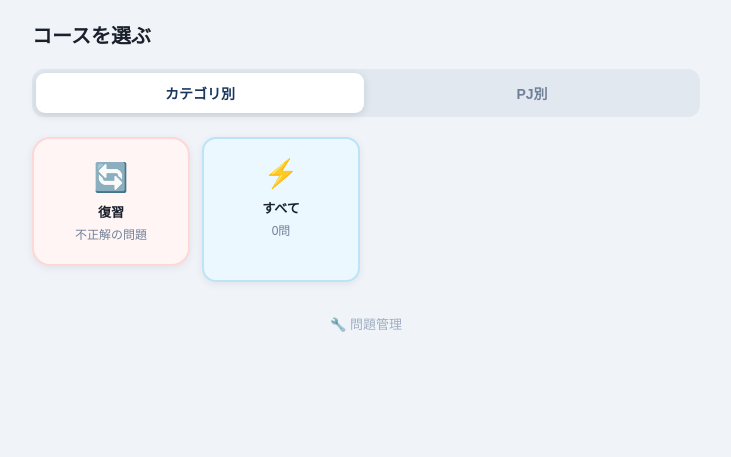
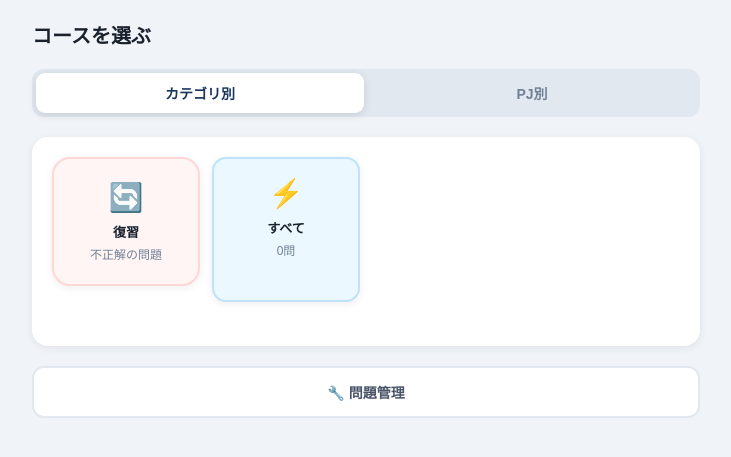
Before and after one commit to t-ito-dayo/apptio-quiz, a Flask app: page /quiz/select in a window 1280 px wide. Shown: the part 52-509 px from the top of the page, without its empty margins (274-1005 px from the left). Run offline with Flask 3, Linux system fonts and the light colour scheme; a user stored in the database is signed in; data that the repository does not hold is empty; parts of the project's set-up code (start-up, migrations or seed data) failed here and were passed over; some libraries are stand-ins or nearby versions.

Commit message:
Add card container for course grid, improve admin link style

```diff
--- a/static/css/style.css
+++ b/static/css/style.css
@@ -125,6 +125,7 @@ a { text-decoration: none; color: inherit; }
 
 /* ===== コース選択 ===== */
 .select-wrap { }
+.select-section { background: #fff; border-radius: 16px; padding: 20px; box-shadow: 0 2px 8px rgba(0,0,0,.07); margin-bottom: 20px; }
 .page-title { font-size: 20px; font-weight: 800; margin-bottom: 20px; }
 .course-grid { display: grid; grid-template-columns: repeat(auto-fill, minmax(140px, 1fr)); gap: 12px; margin-bottom: 24px; }
 .course-card { background: #fff; border-radius: 14px; padding: 18px 12px; text-align: center; box-shadow: 0 2px 8px rgba(0,0,0,.07); transition: transform .15s; border: 2px solid transparent; }
@@ -212,9 +213,9 @@ a { text-decoration: none; color: inherit; }
 .select-tabs { display: flex; background: #e2e8f0; border-radius: 12px; padding: 4px; margin-bottom: 20px; gap: 4px; }
 .select-tab { flex: 1; padding: 10px; border: none; border-radius: 9px; background: none; color: #718096; font-size: 14px; font-weight: 700; cursor: pointer; transition: all 0.2s; }
 .select-tab.active { background: #fff; color: #1a365d; box-shadow: 0 2px 8px rgba(0,0,0,0.12); }
-.admin-link-wrap { text-align: center; margin-top: 32px; }
-.admin-link { color: #a0aec0; font-size: 13px; text-decoration: none; }
-.admin-link:hover { color: #718096; }
+.admin-link-wrap { margin-top: 8px; }
+.admin-link { display: block; background: #fff; border: 2px solid #e2e8f0; border-radius: 12px; padding: 14px; text-align: center; color: #4a5568; font-size: 14px; font-weight: 700; text-decoration: none; transition: border-color .15s; }
+.admin-link:hover { border-color: #2b6cb0; color: #2b6cb0; }
 
 /* ===== 管理画面 ===== */
 .admin-wrap { max-width: 900px; margin: 0 auto; padding: 20px 16px; }
```
